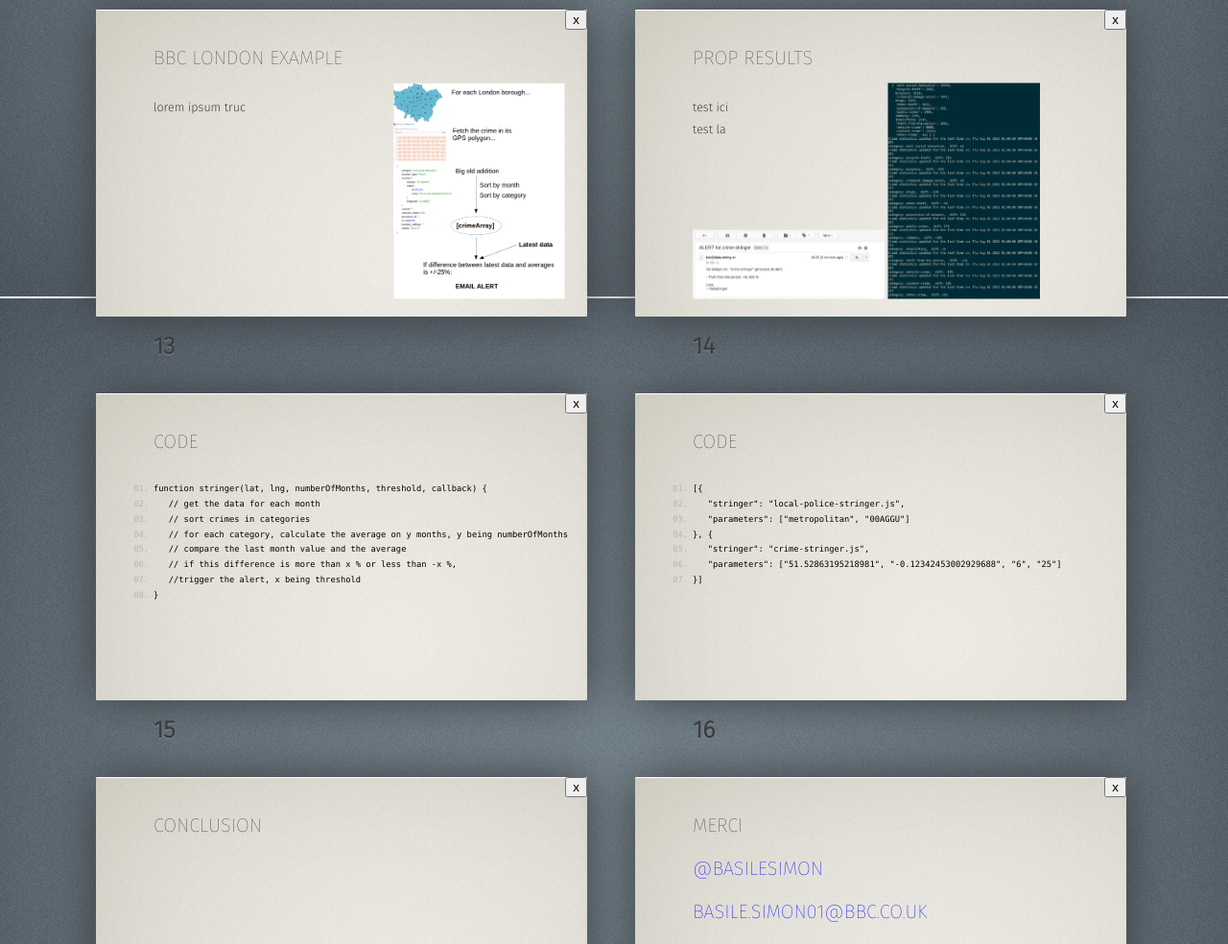
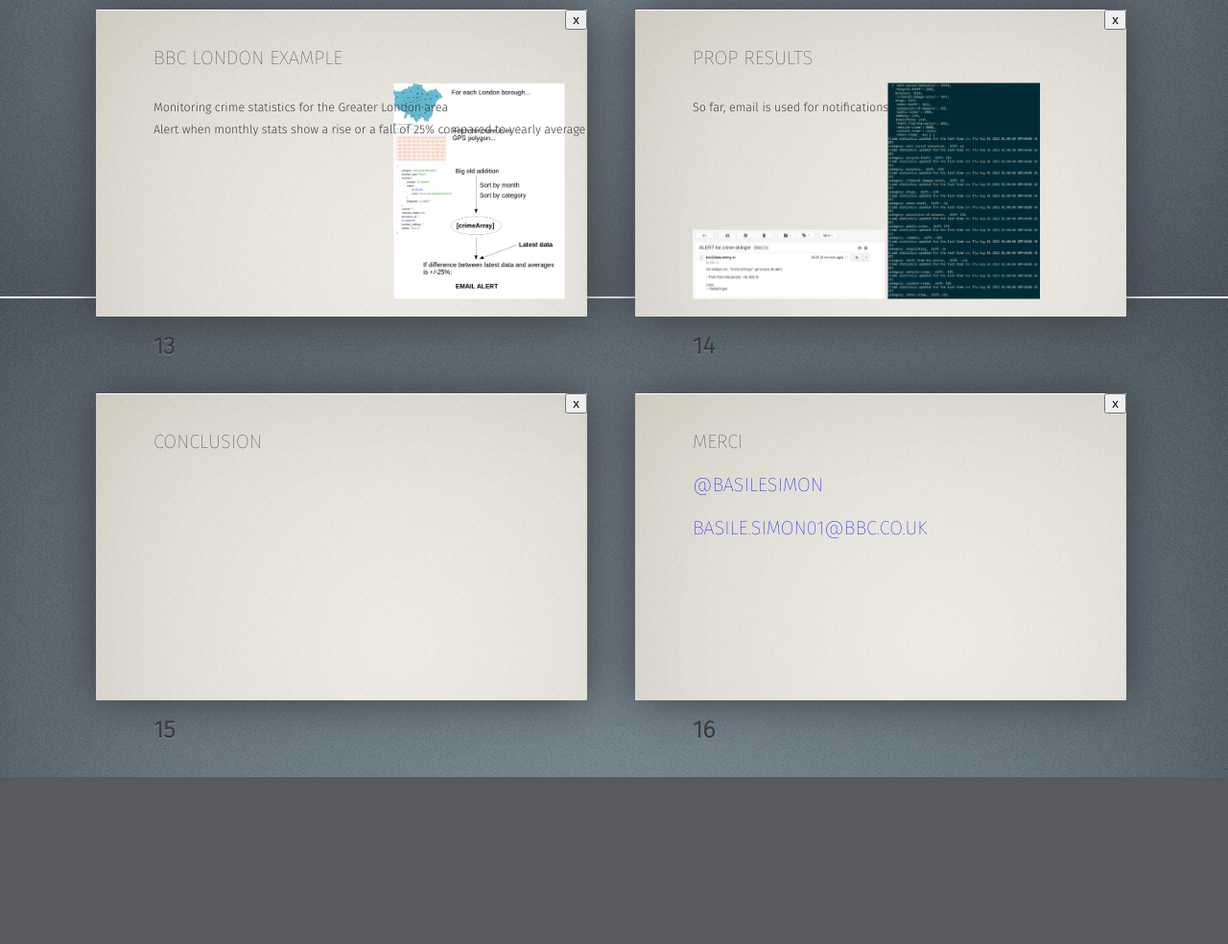
Before and after one commit to basilesimon/Computation-Journalism-Symposium-presentation, a plain HTML site: page index.html in a window 1280 px wide. Shown: the part 2763-3747 px from the top of the page at 96% size. After the commit the page ends 3573 px from the top, so only its background shows below. Drawn offline with Linux system fonts and the light colour scheme.

Commit message:
Update index.html

```diff
--- a/index.html
+++ b/index.html
@@ -144,8 +144,8 @@
             <h2>
         </header>
         <p style="position:absolute">
-          test
-          <br>test du texte ici</p>
+          Biography, medals, records, news about this athlete....
+          <br>aggregated automatically!</p>
         <img src="pictures/athlete.png" style="margin-left: 200px" class="middle">
       </section>
     </div>
@@ -173,8 +173,8 @@
             <h2>
         </header>
         <p style="position:absolute">
-          test
-          <br>test du texte ici</p>
+          News coverage and associated concepts for each candidate
+          <br></p>
         <img src="pictures/things.png" style="margin: 0 auto; display: block; margin-top: -50px; margin-left:500px" height="450px">
         <footer class="notes">
         </footer>
@@ -189,6 +189,8 @@
           <h2>Finding stories with data
             <h2>
         </header>
+<p>Computer-assisted journalism isn't requiring technical proficiency from journos </p>
+<p>It's also providing tools for them to use, and assistance in their research</p>
       </section>
     </div>
   </div>
@@ -200,6 +202,8 @@
           <h2>Datastringer's architecture
             <h2>
         </header>
+<p>JavaScript and Node for (re-)usability</p>
+<p>Parametrised queries and comparisons of data...<br> And notifications when defined events happen</p>
       </section>
     </div>
   </div>
@@ -211,7 +215,7 @@
           <h2>BBC London example
             <h2>
         </header>
-        <p style="position:absolute">lorem ipsum truc</p>
+        <p style="position:absolute">Monitoring crime statistics for the Greater London area<br>Alert when monthly stats show a rise or a fall of 25% compared to yearly average</p>
         <img src="pictures/datastringer.png" style="margin: 0 auto; display: block; margin-top: -30px; margin-left:500px" height="450px">
       </section>
     </div>
@@ -225,56 +229,14 @@
             <h2>
         </header>
         <p style="position:absolute">
-          test ici
-          <br>test la</p>
+          So far, email is used for notifications</p>
         <img src="pictures/alert.jpg" style="margin:0 auto; display:inline-block; margin-top: 50px" width="400px">
         <img src="pictures/stringer-results.png" style="margin: 0 auto; display: inline-block; margin-top: -30px" height="450px">
       </section>
     </div>
   </div>
 
-  <div id="codedemo" class="slide">
-    <div>
-      <section>
-        <header>
-          <h2>code</h2>
-        </header>
-        <pre style="font-size:0.7em">
-        <code>function stringer(lat, lng, numberOfMonths, threshold, callback) {</code>
-        <code>   // get the data for each month</code>
-        <code>   // sort crimes in categories</code>
-        <code>   // for each category, calculate the average on y months, y being numberOfMonths</code>
-        <code>   // compare the last month value and the average</code>
-        <code>   // if this difference is more than x % or less than -x %,</code>
-        <code>   //trigger the alert, x being threshold</code>
-        <code>}</code>
-        </pre>
-        <footer class="notes">
-        </footer>
-      </section>
-    </div>
-  </div>
 
-  <div id="codedemo2" class="slide">
-    <div>
-      <section>
-        <header>
-          <h2>code</h2>
-        </header>
-        <pre style="font-size:0.7em">
-        <code>[{</code>
-        <code>   "stringer": "local-police-stringer.js",</code>
-        <code>   "parameters": ["metropolitan", "00AGGU"]</code>
-        <code>}, {</code>
-        <code>   "stringer": "crime-stringer.js",</code>
-        <code>   "parameters": ["51.52863195218981", "-0.12342453002929688", "6", "25"]</code>
-        <code>}]</code>
-        </pre>
-        <footer class="notes">
-        </footer>
-      </section>
-    </div>
-  </div>
 
   <div id="conclusion" class="slide ">
     <div>
```
